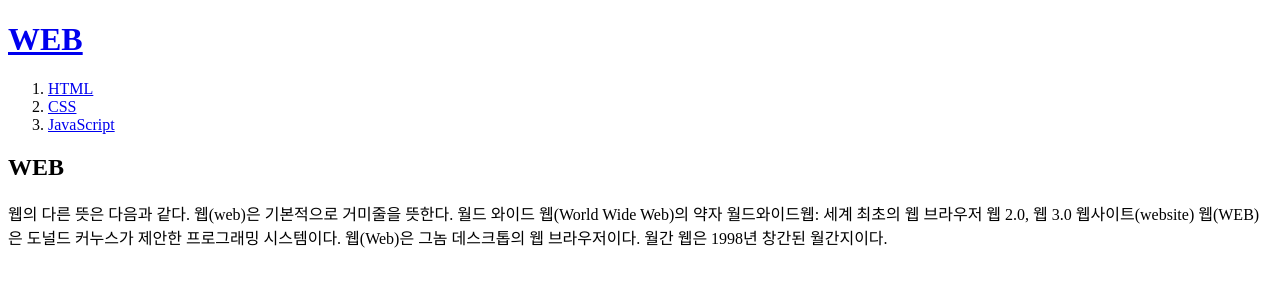
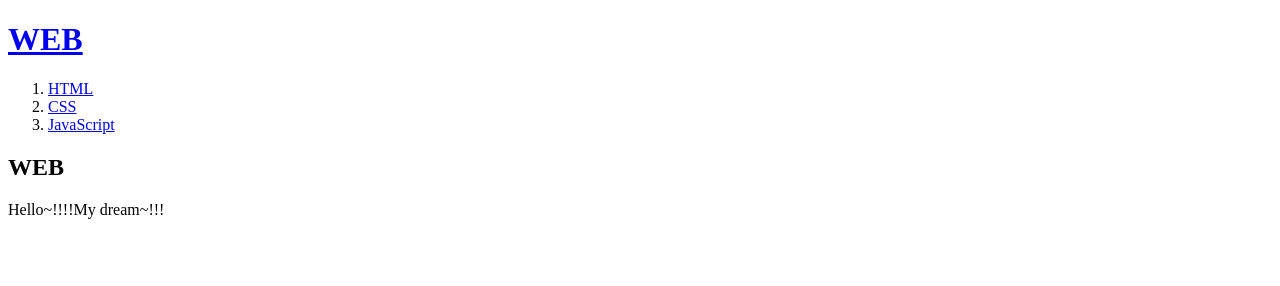
Before and after one commit to Horaengyi/KCSI, a plain HTML site: page index.html in a window 1280 px wide. Drawn offline with Linux system fonts and the light colour scheme.

Commit message:
Add files via upload

```diff
--- a/index.html
+++ b/index.html
@@ -12,17 +12,7 @@
     <li><a href="3.html">JavaScript</a></li>
   </ol>
   <h2>WEB</h2>
-  <p>
-웹의 다른 뜻은 다음과 같다.
-
-웹(web)은 기본적으로 거미줄을 뜻한다.
-월드 와이드 웹(World Wide Web)의 약자
-월드와이드웹: 세계 최초의 웹 브라우저
-웹 2.0, 웹 3.0
-웹사이트(website)
-웹(WEB)은 도널드 커누스가 제안한 프로그래밍 시스템이다.
-웹(Web)은 그놈 데스크톱의 웹 브라우저이다.
-월간 웹은 1998년 창간된 월간지이다.
+  <p>Hello~!!!!My dream~!!!
 </p>
 
 </body>
```
